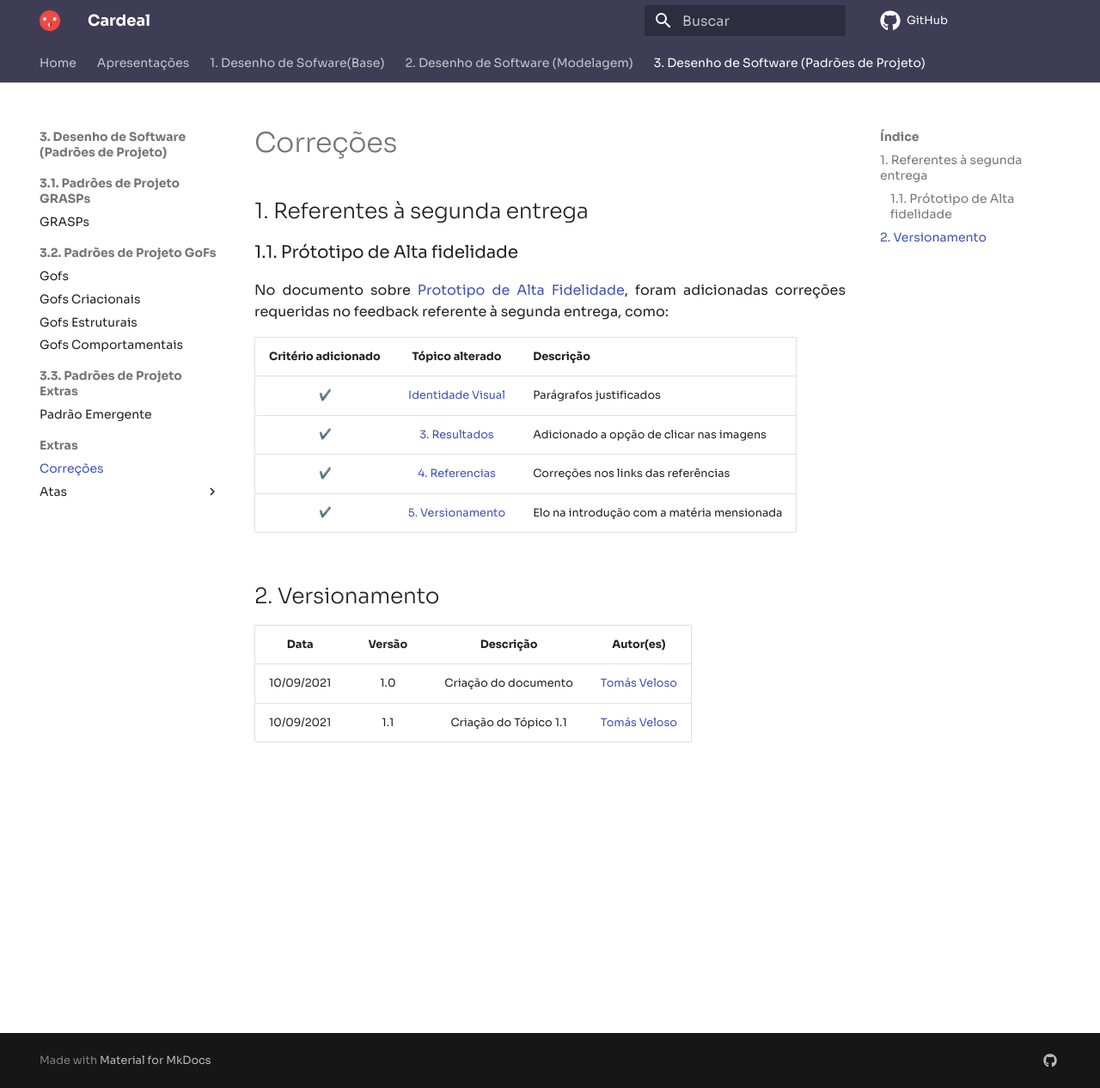
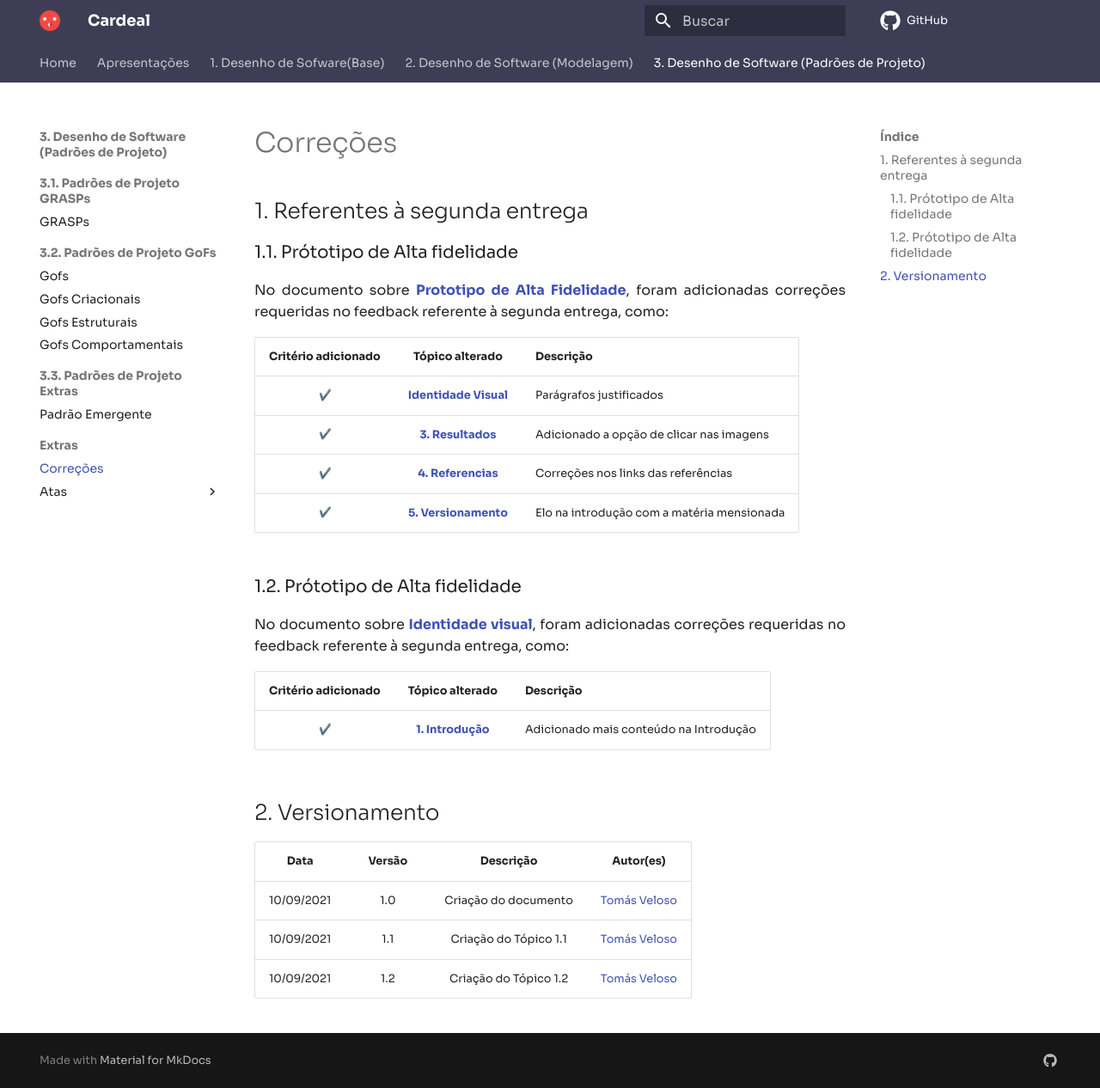
Before and after one commit to UnBArqDsw2021-1/2021.1_G04_Cardeal, an MkDocs documentation site: the page built from docs/padroesDeProjeto/correcoes_E2.md, in a window 1280 px wide and 1266 px high. Shown: the whole window at 86% size. Built offline with MkDocs 1.6.1 and Material for MkDocs 9.7.7, drawn with Linux system fonts in a browser that asks for light colours; emoji names are drawn with the system emoji font; comment, search, counter and statistics services are not loaded.

Commit message:
Correções sobre o feedback2 sobre a página da Identidade Visual

```diff
--- a/docs/padroesDeProjeto/correcoes_E2.md
+++ b/docs/padroesDeProjeto/correcoes_E2.md
@@ -4,14 +4,22 @@
 
 ### 1.1. Prótotipo de Alta fidelidade
 
-<p align = "justify">No documento sobre <a href="https://unbarqdsw2021-1.github.io/2021.1_G04_Cardeal/modelagem/prototipo_alta/"> Prototipo de Alta Fidelidade</a>, foram adicionadas correções requeridas no feedback referente à segunda entrega, como:</p>
+<p align = "justify">No documento sobre <a href="https://unbarqdsw2021-1.github.io/2021.1_G04_Cardeal/modelagem/prototipo_alta/"><b>Prototipo de Alta Fidelidade</b></a>, foram adicionadas correções requeridas no feedback referente à segunda entrega, como:</p>
 
-| **Critério adicionado** |                                                **Tópico alterado**                                                 | **Descrição**                              |
-| :---------------------: | :----------------------------------------------------------------------------------------------------------------: | :----------------------------------------- |
-|   :heavy_check_mark:    |        [Identidade Visual](https://unbarqdsw2021-1.github.io/2021.1_G04_Cardeal/modelagem/prototipo_alta/)         | Parágrafos justificados                    |
-|   :heavy_check_mark:    |      [3. Resultados](https://unbarqdsw2021-1.github.io/2021.1_G04_Cardeal/modelagem/prototipo_alta/#311-home)      | Adicionado a opção de clicar nas imagens   |
-|   :heavy_check_mark:    |   [4. Referencias](https://unbarqdsw2021-1.github.io/2021.1_G04_Cardeal/modelagem/prototipo_alta/#4-referencias)   | Correções nos links das referências        |
-|   :heavy_check_mark:    | [5. Versionamento](https://unbarqdsw2021-1.github.io/2021.1_G04_Cardeal/modelagem/prototipo_alta/#5-versionamento) | Elo na introdução com a matéria mensionada |
+| **Critério adicionado** |                                                  **Tópico alterado**                                                   | **Descrição**                              |
+| :---------------------: | :--------------------------------------------------------------------------------------------------------------------: | :----------------------------------------- |
+|   :heavy_check_mark:    |        **[Identidade Visual](https://unbarqdsw2021-1.github.io/2021.1_G04_Cardeal/modelagem/prototipo_alta/)**         | Parágrafos justificados                    |
+|   :heavy_check_mark:    |      **[3. Resultados](https://unbarqdsw2021-1.github.io/2021.1_G04_Cardeal/modelagem/prototipo_alta/#311-home)**      | Adicionado a opção de clicar nas imagens   |
+|   :heavy_check_mark:    |   **[4. Referencias](https://unbarqdsw2021-1.github.io/2021.1_G04_Cardeal/modelagem/prototipo_alta/#4-referencias)**   | Correções nos links das referências        |
+|   :heavy_check_mark:    | **[5. Versionamento](https://unbarqdsw2021-1.github.io/2021.1_G04_Cardeal/modelagem/prototipo_alta/#5-versionamento)** | Elo na introdução com a matéria mensionada |
+
+### 1.2. Prótotipo de Alta fidelidade
+
+<p align = "justify">No documento sobre <a href="https://unbarqdsw2021-1.github.io/2021.1_G04_Cardeal/modelagem/identidadeVisual/"><b>Identidade visual</b></a>, foram adicionadas correções requeridas no feedback referente à segunda entrega, como:</p>
+
+| **Critério adicionado** |                                                **Tópico alterado**                                                 | **Descrição**                          |
+| :---------------------: | :----------------------------------------------------------------------------------------------------------------: | :------------------------------------- |
+|   :heavy_check_mark:    | **[1. Introdução](https://unbarqdsw2021-1.github.io/2021.1_G04_Cardeal/modelagem/identidadeVisual/#1-introducao)** | Adicionado mais conteúdo na Introdução |
 
 ## 2. Versionamento
 
@@ -19,3 +27,4 @@
 | :--------: | :----: | :-------------------: | :--------------------------------------------: |
 | 10/09/2021 |  1.0   | Criação do documento  | [Tomás Veloso](https://github.com/tomasvelos0) |
 | 10/09/2021 |  1.1   | Criação do Tópico 1.1 | [Tomás Veloso](https://github.com/tomasvelos0) |
+| 10/09/2021 |  1.2   | Criação do Tópico 1.2 | [Tomás Veloso](https://github.com/tomasvelos0) |
```
Also changed, not shown: docs/modelagem/identidadeVisual.md (+3 -2 lines), docs/modelagem/prototipo_alta.md (+8 -8 lines).
